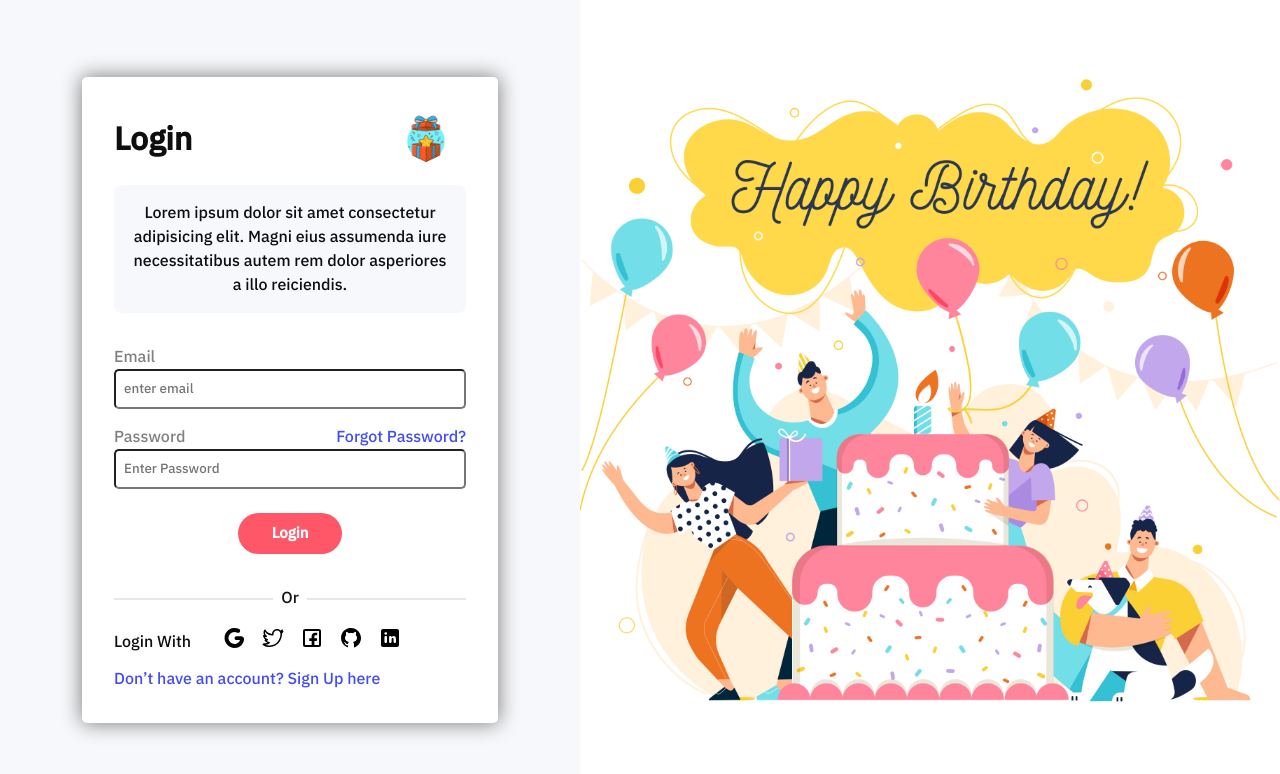
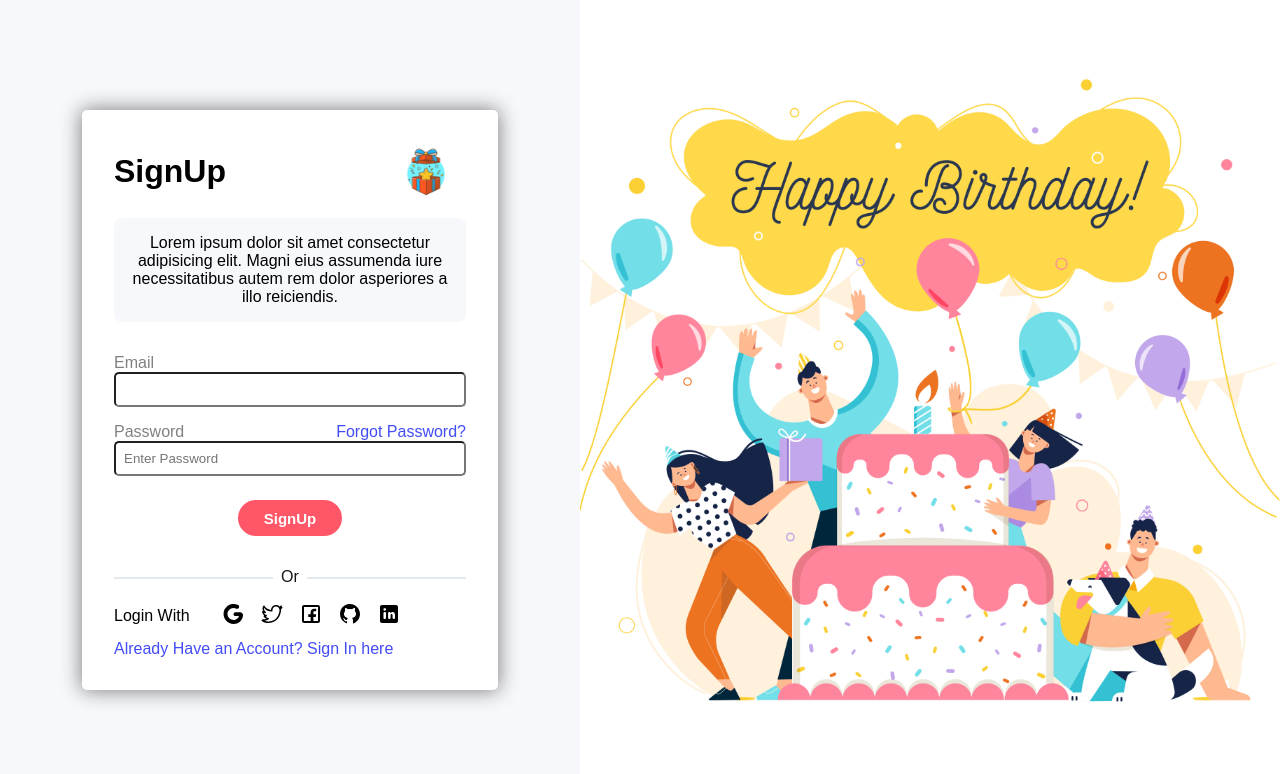
Before and after one commit to Anurodh437/BirthdayPlanner, a React (Create React App) app: page /signup in a window 1280 px wide. Shown: the top 774 px of the page. Built offline with nearby package versions, Linux system fonts and the light colour scheme.

Commit message:
changed routing and added validation

```diff
--- a/package.json
+++ b/package.json
@@ -11,7 +11,7 @@
     "node-sass": "^6.0.1",
     "react": "^17.0.2",
     "react-dom": "^17.0.2",
-    "react-router-dom": "^6.0.2",
+    "react-router-dom": "^5.3.0",
     "react-scripts": "4.0.3",
     "web-vitals": "^1.1.2",
     "yup": "^0.32.11"
--- a/src/App.jsx
+++ b/src/App.jsx
@@ -1,22 +1,19 @@
 import "./App.css";
-import Login from "./Pages/Auth/SignUp/SignUp";
-import SignUp from "./Pages/Auth/Login/Login"
-import { BrowserRouter as Router, Route, Routes } from "react-router-dom";
-import Dashboard from "./Pages/Dashboard/Dashboard";
+import { BrowserRouter as Router, Route, Switch } from "react-router-dom";
+import Authpage from "./Pages/Auth/AuthPage";
 
 function App() {
   return (
     <div className="App">
       <Router>
-        <Routes>
-          <Route path="/" element={<Login />}></Route>
-          <Route path="/signup" element={<SignUp />}></Route>
-          <Route path="/dashboard" element={<Dashboard />}></Route>
-        </Routes>
+        <Switch>
+          <Route path={["/login", "/signup"]} exact>
+            {<Authpage />}
+          </Route>
+        </Switch>
       </Router>
-      {/* <SignUp/> */}
     </div>
-  );
-}
+  )
+};
 
 export default App;
--- a/src/Pages/Auth/AuthPage.jsx
+++ b/src/Pages/Auth/AuthPage.jsx
@@ -1,18 +1,18 @@
-import { BrowserRouter as Router, Routes, Route } from "react-router-dom";
+import { BrowserRouter as Router, Switch, Route } from "react-router-dom";
 import Login from "../Auth/Login/Login";
 import SignUp from "../Auth/SignUp/SignUp";
 
 const Authpage = () => {
   return (
     <Router>
-      <Routes>
+      <Switch>
         <Route exact path="/login">
           <Login />
         </Route>
         <Route exact path="/signup">
           <SignUp />
         </Route>
-      </Routes>
+      </Switch>
     </Router>
   );
 };
```
Also changed, not shown: 1 other file (tests, documents, lock files or other folders).
